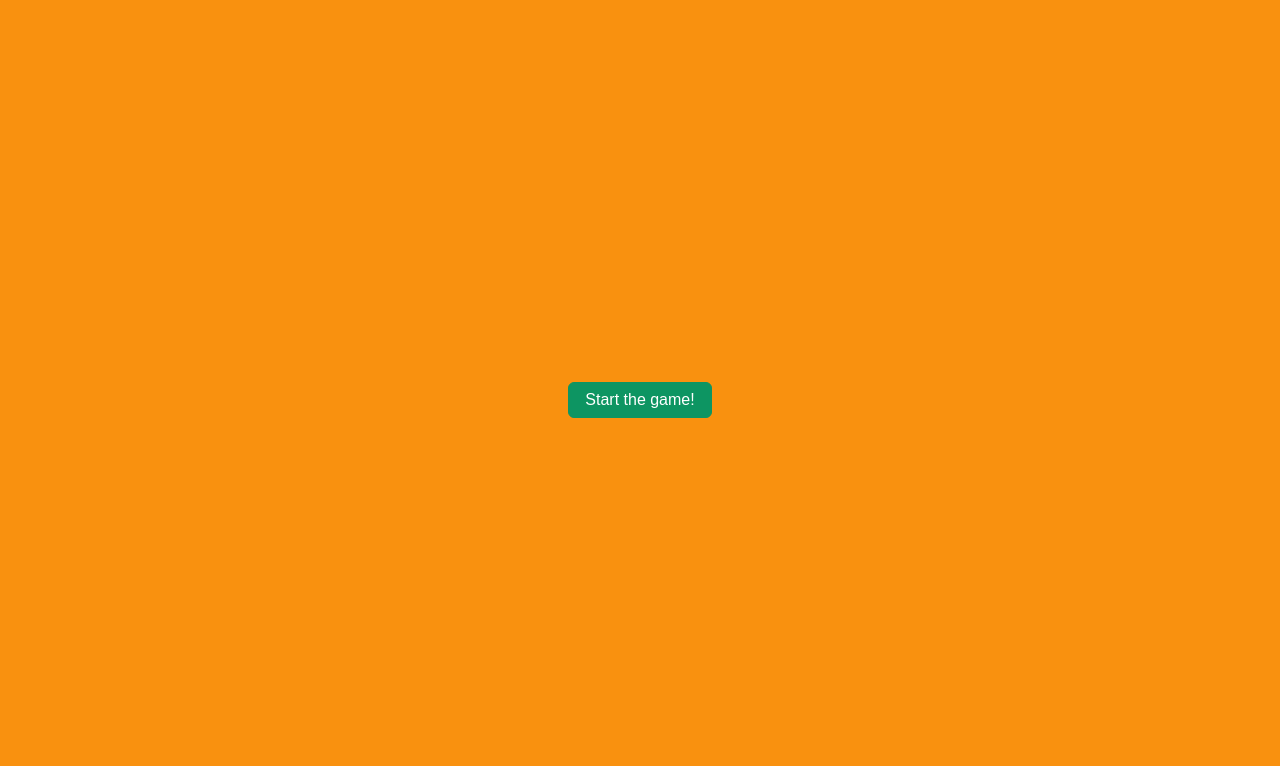
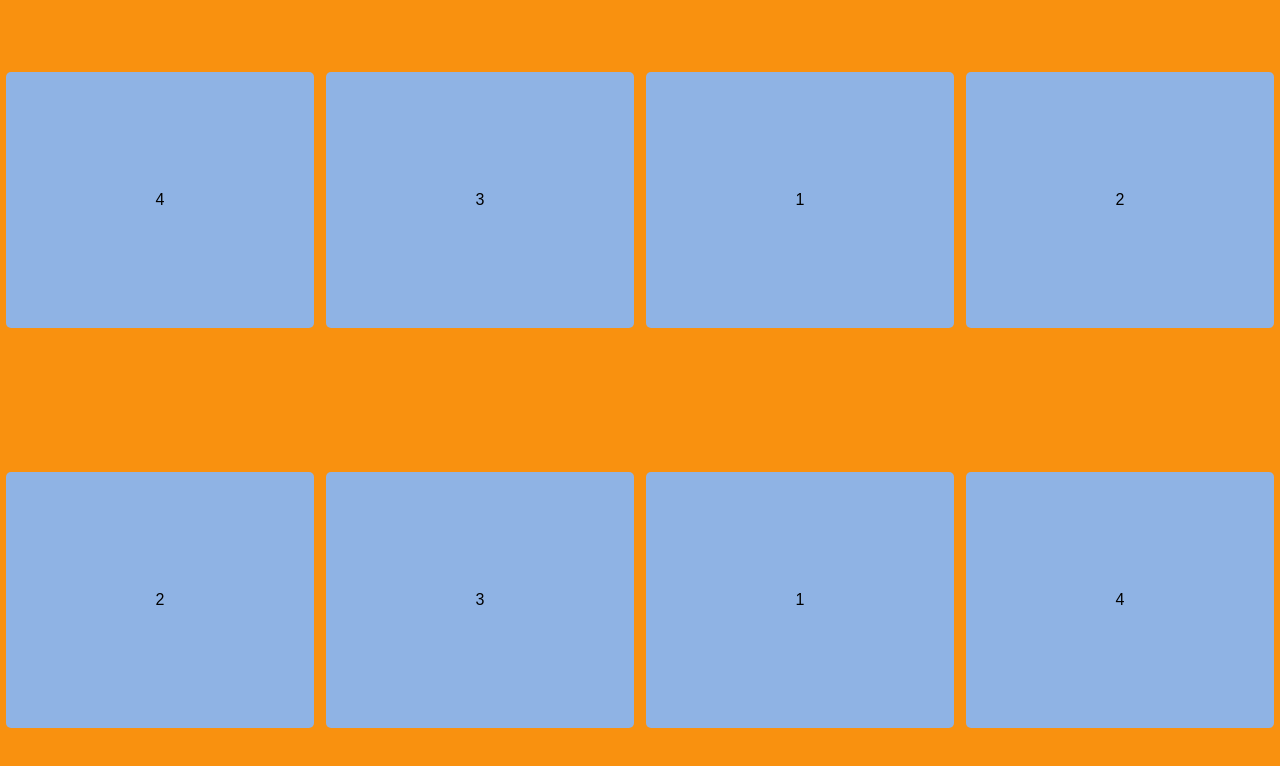
Before and after one commit to sinneren/cards-game, a React (Create React App) app: page / in a window 1280 px wide. Both pictures are taken after a click on the button "Start the game!". Shown: the top 766 px of the page. Built offline with nearby package versions, Linux system fonts and the light colour scheme; the HTML template or start-up script is replaced by a standard one.

Commit message:
Basic functional

```diff
--- a/src/App.js
+++ b/src/App.js
@@ -1,15 +1,42 @@
 import React, { Component } from 'react';
 import './App.css';
 import Button from './components/Button/Button';
+import CardList from './components/CardList/CardList';
+
+const basic_row = [1, 2, 3, 4, 1, 2, 3, 4];
 
 class App extends Component {
-  handleClick(event) {
-    console.log(event)
+  constructor() {
+    super();
+    this.state = {
+      current_ids: [],
+      started: false,
+      generated_row: []
+    }
   }
+  handleClick = (event) => {
+    this.setState({
+      generated_row: this.shakeRow(basic_row),
+      started: true
+    });
+  }
+  renderCardList = () => {
+    if (this.state.started)
+      return <CardList list={this.shakeRow(basic_row)} />
+  }
+  shakeRow = (row) => {
+    let new_row = [...row];
+
+    return new_row.sort(() => {
+      return Math.random() - 0.5;
+    });
+  }
+
   render() {
     return (
       <div className="App">
-        <Button text="Start the game!" handleClick={this.handleClick.bind(this)} />
+        <Button text="Start the game!" class={(this.state.started) ? "is-hidden" : ""} handleClick={this.handleClick.bind(this)} />
+        {this.renderCardList()}
       </div>
     );
   }
--- /dev/null
+++ b/src/components/CardBlock/CardBlock.jsx
@@ -0,0 +1,19 @@
+import React, { Component } from 'react';
+import './style.css';
+
+class CardBlock extends Component {
+    render() {
+        this.defaults = {
+            class: 'card hided',
+        }
+        return (
+            <div
+                className={(this.props.class) ? this.props.class : this.defaults.class}
+                onClick={this.props.handleCardClick}>
+                {this.props.id}
+            </div>
+        );
+    }
+}
+
+export default CardBlock;
--- /dev/null
+++ b/src/components/CardBlock/style.css
@@ -0,0 +1,18 @@
+.card {
+    display: flex;
+    justify-content: center;
+    align-items: center;
+    width: 24%;
+    height: 32%;
+    background-color: #8FB3E4;
+    border-radius: 5px;
+    cursor: pointer;
+    transition: box-shadow 300ms ease-in;
+}
+.card:hover {
+    box-shadow: 0 2px 2px #453A6C;
+}
+.card.shown {
+    background-color: #FEFEFE;
+    color: #453A6C;
+}
--- /dev/null
+++ b/src/components/CardList/CardList.jsx
@@ -0,0 +1,27 @@
+import React, { Component } from 'react';
+import CardBlock from  '../CardBlock/CardBlock';
+import './style.css';
+
+class CardList extends Component {
+    constructor(props) {
+        super(props);
+    }
+    createList = (list) => {
+        let row = [];
+        const maxi = list.length;
+        for (let i = 0; i < maxi; i++) {
+            row.push(<CardBlock key={i} id={list[i]}/>)
+        }
+
+        return row;
+    }
+    render() {
+        return (
+            <div className="Cards-Wrapper">
+               {this.createList(this.props.list)}
+            </div>
+        );
+    }
+}
+
+export default CardList;
--- /dev/null
+++ b/src/components/CardList/style.css
@@ -0,0 +1,8 @@
+.Cards-Wrapper {
+    width: 100%;
+    height: 100%;
+    display: flex;
+    justify-content: space-around;
+    align-content: space-around;
+    flex-flow: row wrap;
+}
--- a/src/index.css
+++ b/src/index.css
@@ -8,3 +8,6 @@ html, body {
 .wrapper {
   height: 100%;
 }
+.is-hidden {
+  display: none;
+}
```
